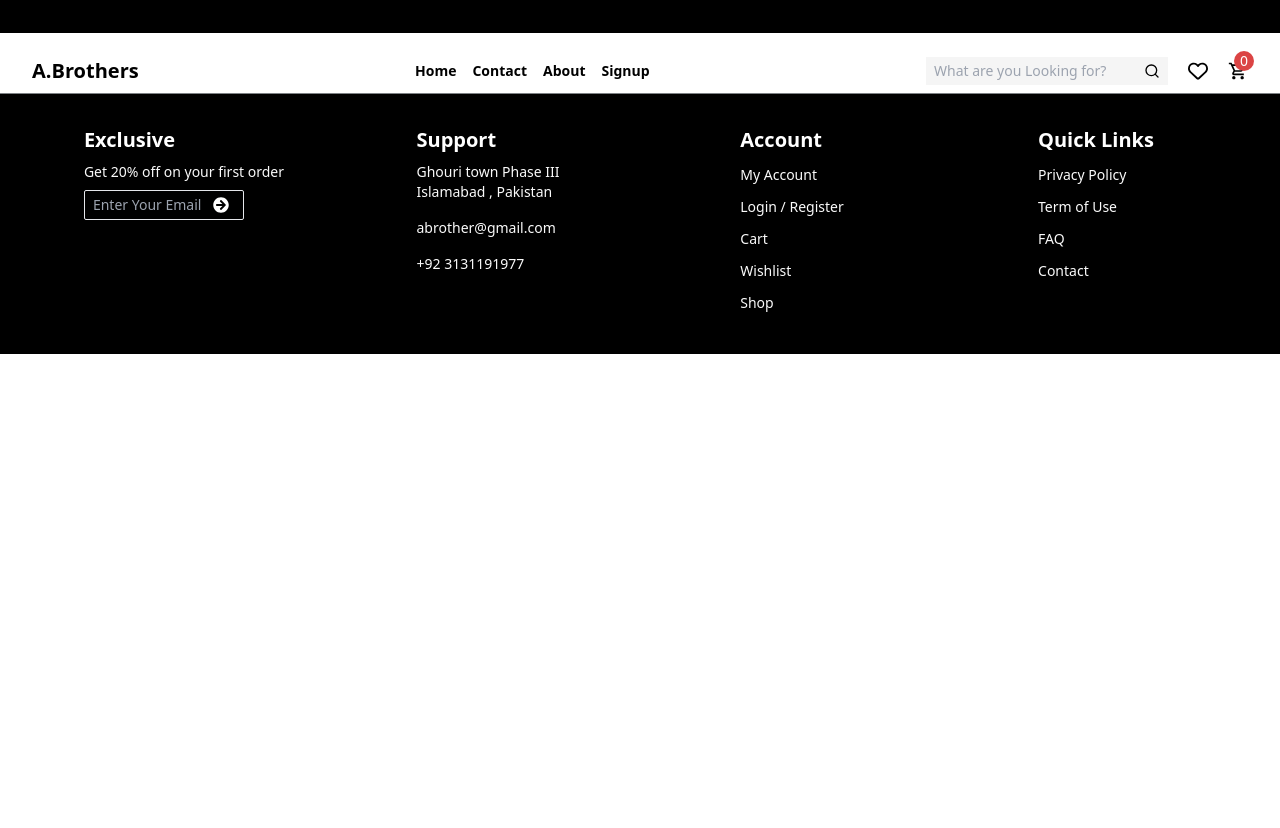
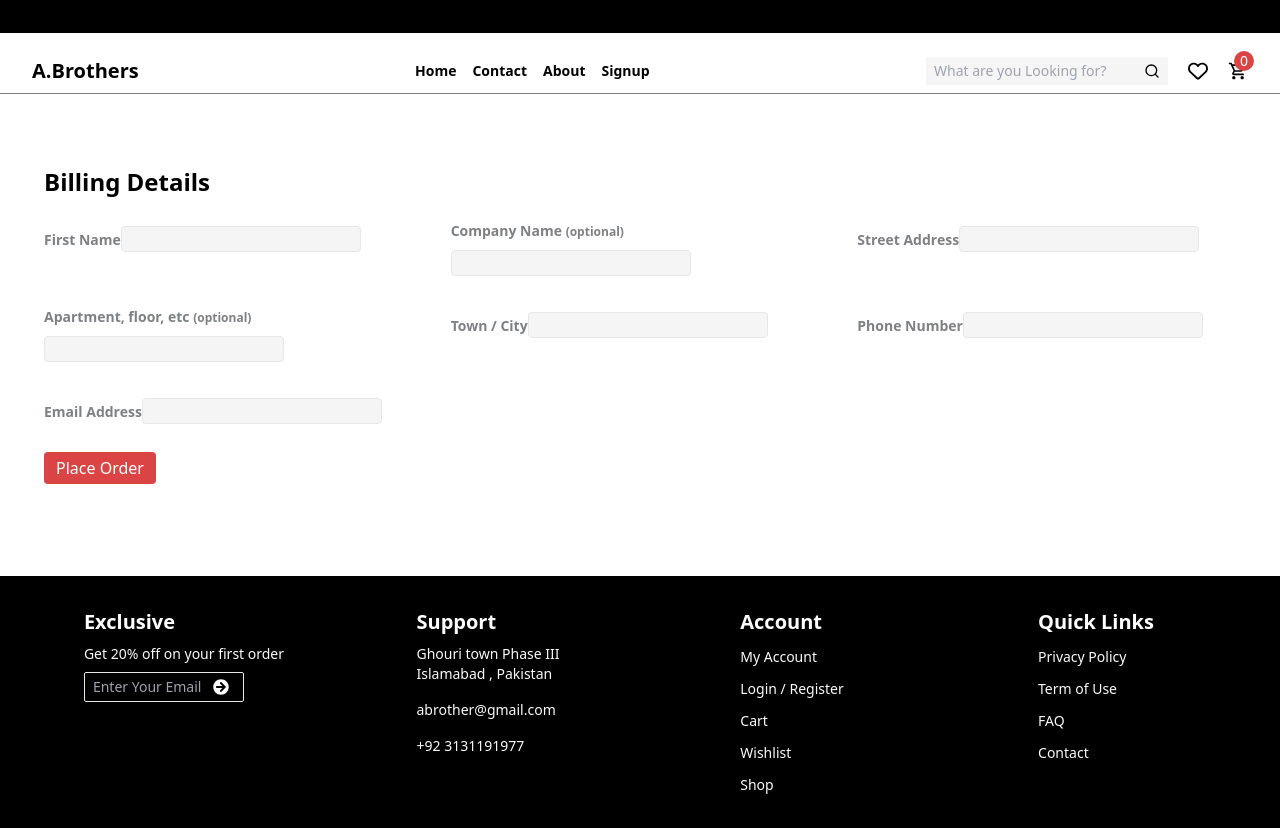
Before and after one commit to AbdulHaseb9/abrothers, a React (Vite) app: page /cart/checkout in a window 1280 px wide. Shown: the top 828 px of the page. Before the commit the page ends 800 px from the top, so only its background shows below. Built offline with nearby package versions, Linux system fonts and the light colour scheme; a web font is replaced by a local one.

Commit message:
add checkout page and do some changes

```diff
--- a/src/App.jsx
+++ b/src/App.jsx
@@ -13,8 +13,21 @@ import { Checkout } from "./pages/Checkout";
 import Productdetail from "./pages/Productdetail";
 import Filtercategory from "./pages/Filtercategory";
 import Myaccount from "./pages/Myaccount";
+import { useEffect } from "react";
+import { useDispatch, useSelector } from "react-redux";
+import { logintrue } from "./redux/Login/userlogin";
 
 function App() {
+  const selector = useSelector((state) => state.login.value);
+  const dispatch = useDispatch();
+
+  // function that get value from localstorage and if get its do login true and if user reload the page user doesnt automatically logout
+  useEffect(() => {
+    if (localStorage.getItem("username")) {
+      dispatch(logintrue());
+    }
+  }, []);
+
   return (
     <>
       <Header />
@@ -28,7 +41,7 @@ function App() {
           <Route path="about" element={<About />} />
           <Route path="cart" element={<Cart />} />
           <Route path="myaccount" element={<Myaccount />} />
-          <Route path="checkout" element={<Checkout />} />
+          <Route path="cart/checkout" element={<Checkout />} />
           <Route path="category/:name/:prodname" element={<Productdetail />} />
           <Route path="category/:name" element={<Filtercategory />} />
         </Route>
--- a/src/components/Footer.jsx
+++ b/src/components/Footer.jsx
@@ -45,9 +45,9 @@ export const Footer = () => {
           <h3 className="text-xl font-bold">Account</h3>
           <ul>
             <li className="my-2">
-              <a href="#" className="text-sm text-footercolor">
+              <Link to={"myaccount"} className="text-sm text-footercolor">
                 My Account
-              </a>
+              </Link>
             </li>
             <li className="my-2">
               <Link to={"signup"} className="text-sm text-footercolor">
@@ -55,7 +55,7 @@ export const Footer = () => {
               </Link>
             </li>
             <li className="my-2">
-              <Link to={'cart'} className="text-sm text-footercolor">
+              <Link to={"cart"} className="text-sm text-footercolor">
                 Cart
               </Link>
             </li>
--- a/src/pages/Cart.jsx
+++ b/src/pages/Cart.jsx
@@ -1,6 +1,6 @@
-import React, { useState } from "react";
-import { useDispatch, useSelector } from "react-redux";
-import { useNavigate } from "react-router-dom";
+import React from "react";
+import { useSelector } from "react-redux";
+import { Link, useNavigate } from "react-router-dom";
 
 export default function Cart() {
   const count = useSelector((state) => state.cart.value);
@@ -9,10 +9,13 @@ export default function Cart() {
     navigate("/");
   };
 
-  console.log(count);
-  // console.log(count[0].quantity + 2);
+  let totalprice = 0;
 
-
+  // loop that check prices of all cart and assigned it to totalprice
+  for (let index = 0; index < count.length; index++) {
+    const element = count[index].discountprice;
+    totalprice += element;
+  }
   return (
     <div className="px-5 md:px-11 py-6">
       {/* Cart Category */}
@@ -35,7 +38,11 @@ export default function Cart() {
             <h4>Subtotal</h4>
           </div>
         </div>
-        {count.map((item, index) => {
+        {/* if cart is empty its show  cart empty */}
+        {count.length === 0 ? (
+          <h1 className="text-center py-5 text-2xl">Cart is Empty</h1>
+        ) : (
+          count.map((item, index) => {
             return (
               <div
                 key={index}
@@ -61,18 +68,15 @@ export default function Cart() {
                     max={20}
                     min={1}
                   />
-                <span
-                  className="text-xl mx-2 p-1 cursor-pointer"
-                >
-                  +
-                </span>
+                  <span className="text-xl mx-2 p-1 cursor-pointer">+</span>
                 </div>
                 <div>
                   <h4>{item.discountprice}</h4>
                 </div>
               </div>
             );
-        })}
+          })
+        )}
       </div>
       {/* Return to home button */}
       <div>
@@ -101,7 +105,7 @@ export default function Cart() {
             <h3>Cart Total</h3>
             <div className="my-2">
               <h4 className="flex justify-between text-darkgrey text-sm pb-2 font-semibold">
-                Subtotal: <span className="text-black">$1750</span>
+                Subtotal: <span className="text-black">PKR {totalprice}</span>
               </h4>
               <hr />
             </div>
@@ -113,15 +117,15 @@ export default function Cart() {
             </div>
             <div className="my-2">
               <h4 className="flex justify-between text-darkgrey text-sm pb-2 font-semibold">
-                Total: <span className="text-black">$1750</span>
+                Total: <span className="text-black">PKR {totalprice}</span>
               </h4>
               <hr />
             </div>
             {/* Checkout button */}
             <div className="flex justify-center mt-4">
-              <button className="bg-reddish px-4 py-2 text-white font-semibold">
+              <Link to={'checkout'} className="bg-reddish px-4 py-2 text-white font-semibold">
                 Proceed to checkout
-              </button>
+              </Link>
             </div>
           </div>
         </div>
--- a/src/pages/Checkout.jsx
+++ b/src/pages/Checkout.jsx
@@ -1,5 +1,133 @@
 import React from "react";
+import toast, { Toaster } from "react-hot-toast";
+import { useNavigate } from "react-router-dom";
 
 export const Checkout = () => {
-  return <div>Checkout</div>;
+  const navigate = useNavigate();
+  // Function that handle checkout and redirect to home page
+  const handlecheckout = (e) => {
+    e.preventDefault();
+    toast.success("Order Placed");
+    navigate("/");
+  };
+
+  return (
+    <div className="px-5 md:px-11 py-6 my-12">
+      <Toaster />
+      <h3 className="text-2xl font-semibold">Billing Details</h3>
+      <div>
+        <div>
+          <form
+            className="grid grid-cols-3 py-5 gap-7"
+            onSubmit={handlecheckout}
+          >
+            <div className="space-y-2">
+              <label
+                htmlFor="name"
+                className="text-sm font-semibold text-darkgrey"
+              >
+                First Name
+              </label>
+              <input
+                type="text"
+                name="name"
+                id="name"
+                className="border bg-lightgrey w-60 rounded"
+              />
+            </div>
+            <div className="space-y-2">
+              <label
+                htmlFor="company"
+                className="text-sm font-semibold text-darkgrey"
+              >
+                Company Name <span className="text-xs">(optional)</span>
+              </label>
+              <input
+                type="text"
+                name="company"
+                id="company"
+                className="border bg-lightgrey w-60 rounded"
+              />
+            </div>
+            <div className="space-y-2">
+              <label
+                htmlFor="address"
+                className="text-sm font-semibold text-darkgrey"
+              >
+                Street Address
+              </label>
+              <input
+                type="text"
+                name="address"
+                id="address"
+                className="border bg-lightgrey w-60 rounded"
+              />
+            </div>
+            <div className="space-y-2">
+              <label
+                htmlFor="apartment"
+                className="text-sm font-semibold text-darkgrey"
+              >
+                Apartment, floor, etc{" "}
+                <span className="text-xs">(optional)</span>
+              </label>
+              <input
+                type="text"
+                name="apartment"
+                id="apartment"
+                className="border bg-lightgrey w-60 rounded"
+              />
+            </div>
+            <div className="space-y-2">
+              <label
+                htmlFor="city"
+                className="text-sm font-semibold text-darkgrey"
+              >
+                Town / City
+              </label>
+              <input
+                type="text"
+                name="city"
+                id="city"
+                className="border bg-lightgrey w-60 rounded"
+              />
+            </div>
+            <div className="space-y-2">
+              <label
+                htmlFor="number"
+                className="text-sm font-semibold text-darkgrey"
+              >
+                Phone Number
+              </label>
+              <input
+                type="text"
+                name="number"
+                id="number"
+                className="border bg-lightgrey w-60 rounded"
+              />
+            </div>
+            <div className="space-y-2">
+              <label
+                htmlFor="email"
+                className="text-sm font-semibold text-darkgrey"
+              >
+                Email Address
+              </label>
+              <input
+                type="email"
+                name="email"
+                id="email"
+                className="border bg-lightgrey w-60 rounded"
+              />
+            </div>
+            <input
+              type="submit"
+              value="Place Order"
+              className="col-span-3 bg-reddish w-28  px-2 py-1 text-white rounded"
+            />
+          </form>
+        </div>
+      </div>
+    </div>
+  );
 };
```
Lines whose indentation alone changed are shown as unchanged.
